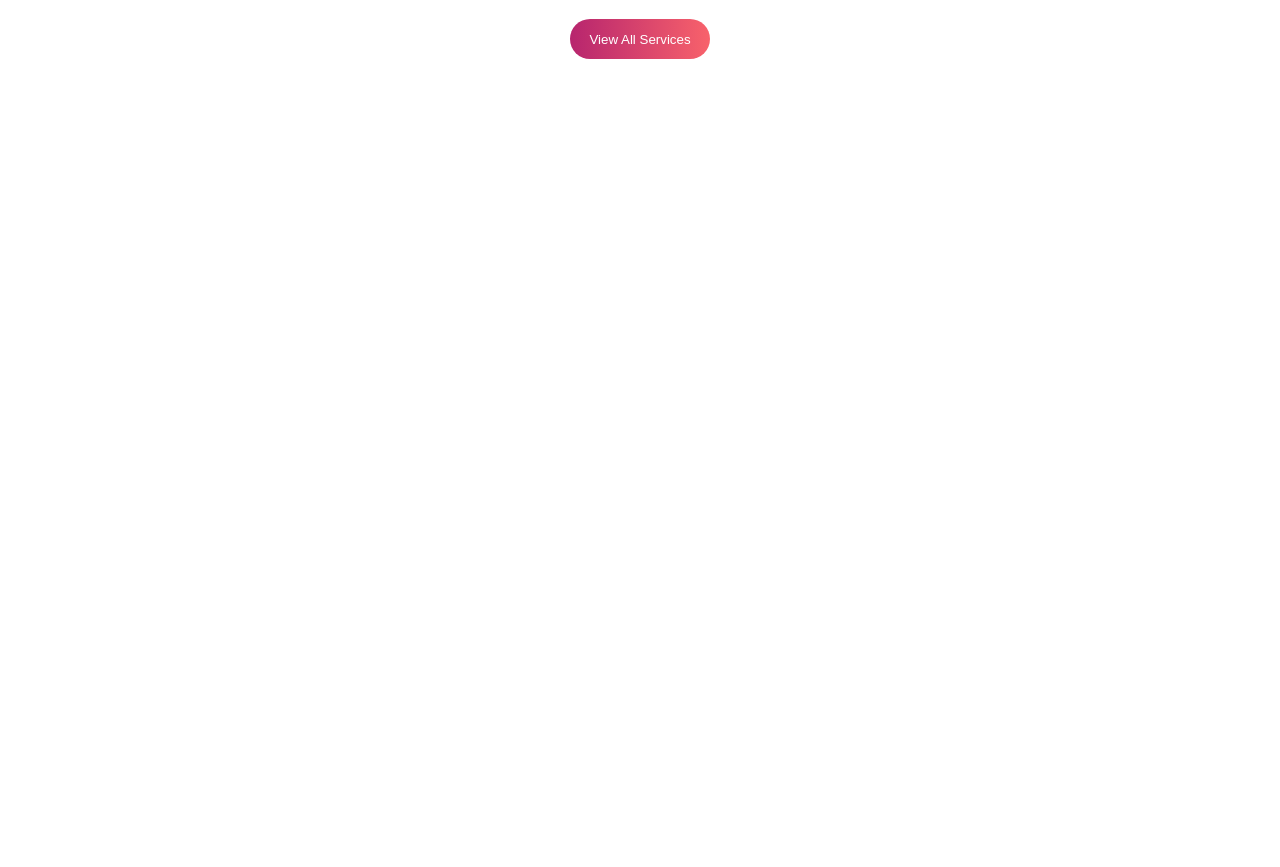
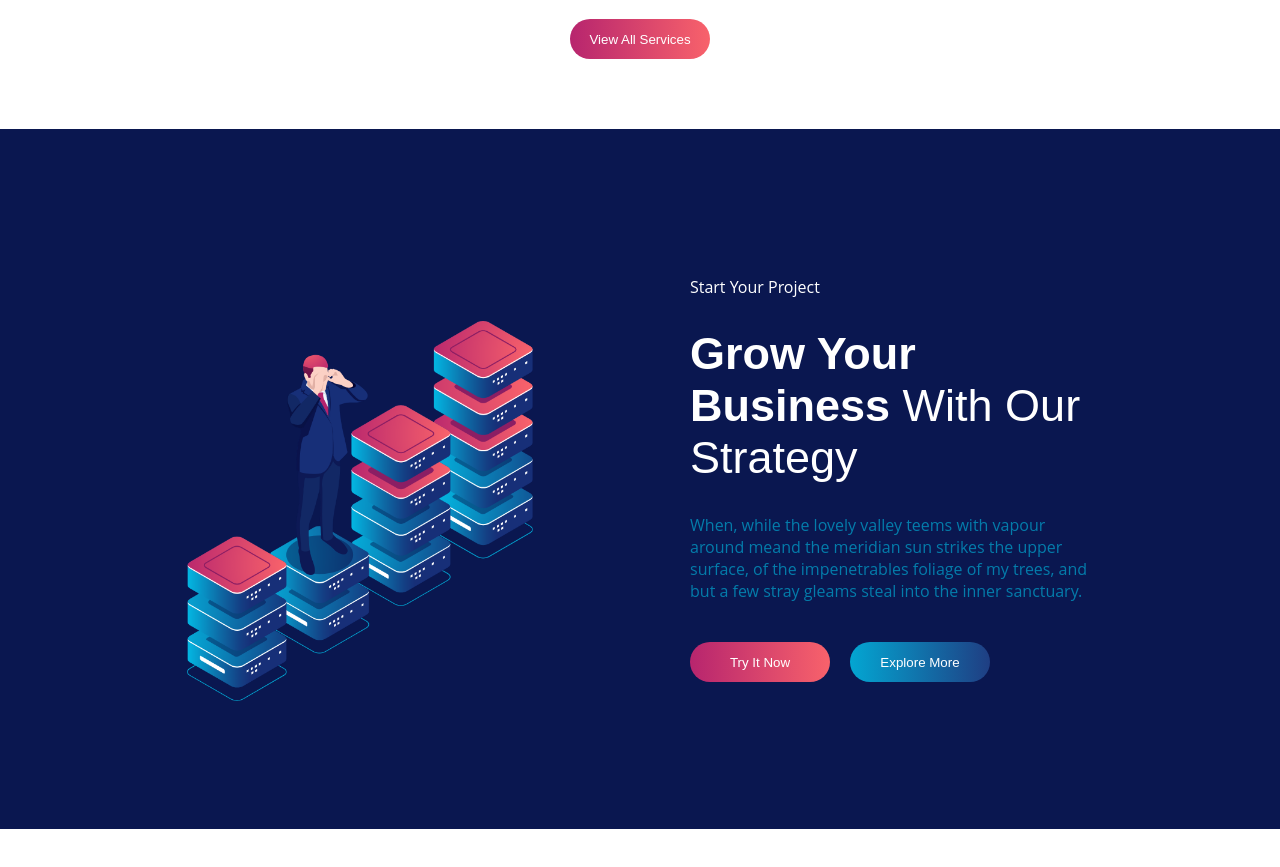
Before and after one commit to saragenuardi/proj-html-vuejs, a Vue app: page / in a window 1280 px wide. Shown: the part 1300-2167 px from the top of the page. Before the commit the page ends 1359 px from the top, so only its background shows below. Built offline with nearby package versions, Linux system fonts and the light colour scheme.

Commit message:
aggiunto sezione business

```diff
--- a/src/App.vue
+++ b/src/App.vue
@@ -2,18 +2,21 @@
   <div id="app">
     <AppHeader />
     <AppServices />
+    <AppBusiness />
   </div>
 </template>
 
 <script>
 import AppHeader from "./components/AppHeader.vue";
 import AppServices from "./components/AppServices.vue";
+import AppBusiness from "./components/AppBusiness.vue";
 
 export default {
   name: "App",
   components: {
     AppHeader,
     AppServices,
+    AppBusiness,
   },
 };
 </script>
@@ -181,5 +184,38 @@ header {
     margin-top: 90px;
   }
 }
+//Section BUSINESS
+
+.grow-your-business-section {
+  background-color: #0a1750;
+  height: 700px;
+  color: #fff;
+  margin-top: 70px;
+  background-image: url("./assets/images/men-data.png");
+  background-repeat: no-repeat;
+  background-size: 27%;
+  background-position: 20% 60%;
+  margin-bottom: 60px;
+  display: flex;
+  align-items: center;
+
+  .grow-your-business {
+    margin-left: 650px;
+  }
+
+  h2 {
+    width: 410px;
+    margin-top: 30px;
+    font-size: 45px;
+  }
+
+  p {
+    width: 400px;
+    margin-top: 30px;
+    margin-bottom: 40px;
+    color: $blue-p;
+  }
+}
+
 
 </style>
--- /dev/null
+++ b/src/components/AppBusiness.vue
@@ -0,0 +1,29 @@
+<template>
+  <div class="grow-your-business-section">
+    <div class="container">
+      <div class="grow-your-business">
+        <span>Start Your Project</span>
+        <h2>
+          Grow Your Business
+          <span class="weight-normal">With Our Strategy</span>
+        </h2>
+        <p>
+          When, while the lovely valley teems with vapour around meand the
+          meridian sun strikes the upper surface, of the impenetrables foliage
+          of my trees, and but a few stray gleams steal into the inner
+          sanctuary.
+        </p>
+        <button class="pink-button">Try It Now</button>
+        <button class="blue-button">Explore More</button>
+      </div>
+    </div>
+  </div>
+</template>
+
+<script>
+export default {
+  name: "AppBusiness",
+};
+</script>
+<style>
+</style>
```
